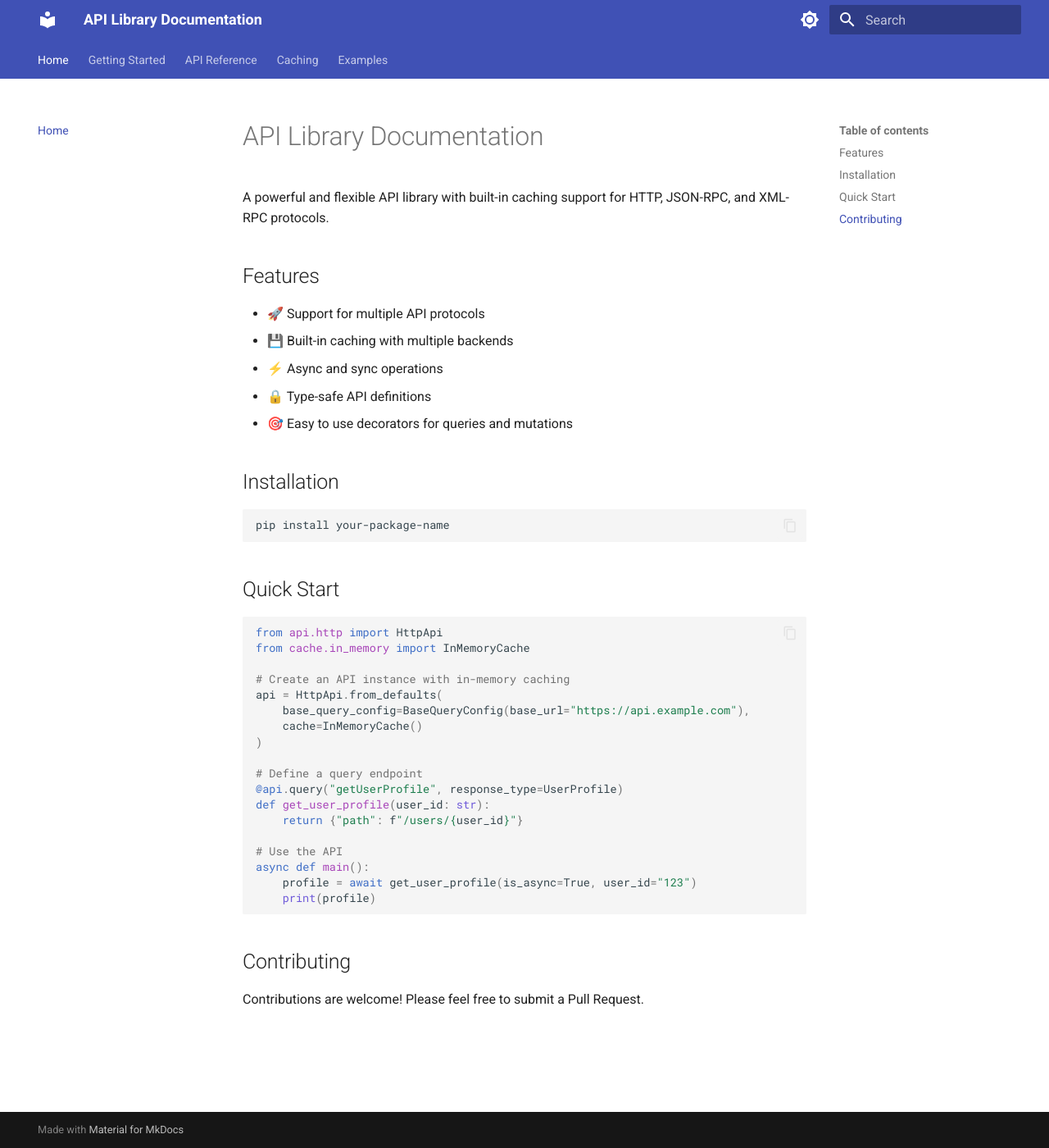
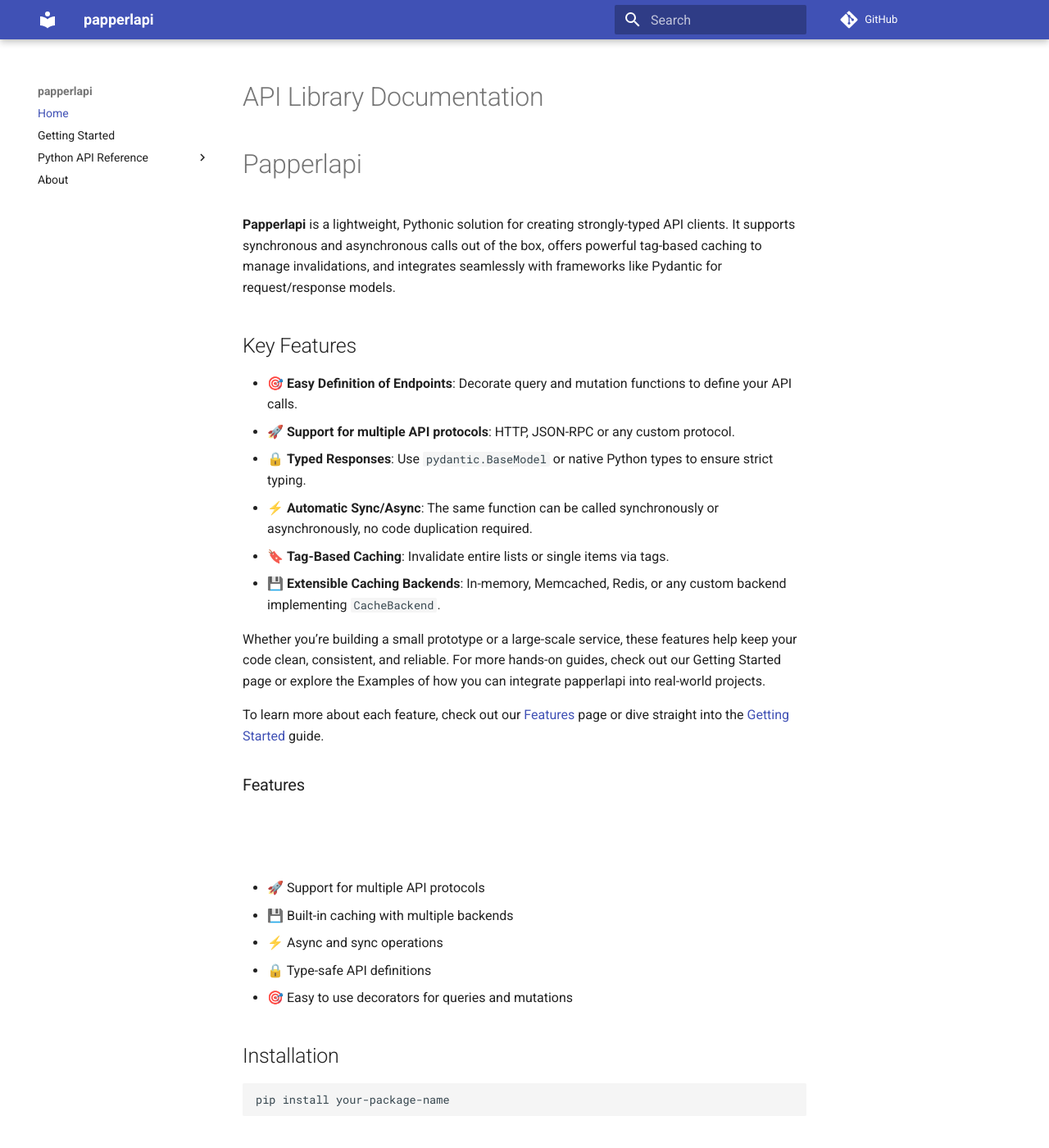
Before and after one commit to jimixxperez/PomdAPI, an MkDocs documentation site: the page built from docs/index.md, in a window 1280 px wide and 1400 px high. Shown: the whole window at 82% size. Built offline with MkDocs 1.6.1 and Material for MkDocs 9.7.7, drawn with Linux system fonts in a browser that asks for light colours; comment, search, counter and statistics services are not loaded; some of the changed text lies outside the part shown.

Commit message:
revamp documentation

````diff
--- /dev/null
+++ b/docs/features.md
@@ -0,0 +1,102 @@
+Papperlapi helps you build typed API clients with out-of-the-box support for both synchronous and asynchronous usage, powerful caching, and intuitive configuration. Below are the major features that set Papperlapi apart.
+
+### Synchronous & Asynchronous Calls
+
+One of papperlapi’s standout features is that **any** query or mutation endpoint can be used synchronously or asynchronously—**no** separate code paths required!
+
+**Example**:
+
+```python
+from papperlapi.core.types import Tag
+from papperlapi.api.http import HttpApi, RequestDefinition
+from papperlapi.cache.in_memory import InMemoryCache
+
+api = HttpApi.from_defaults(..., cache=InMemoryCache())
+
+@api.query("getData", response_type=dict)
+def get_data(param: str):
+    return RequestDefinition(
+        method="GET",
+        url=f"/data?param={param}",
+    )
+
+# Synchronous usage:
+result_sync = get_data(is_async=False, param="test")
+print("Sync result:", result_sync)
+
+# Asynchronous usage:
+import asyncio
+
+async def main():
+    result_async = await get_data(param="async-test")
+    print("Async result:", result_async)
+
+asyncio.run(main())
+```
+What’s happening:
+
+- `@api.query(...)` registers an endpoint named "getData".
+- We invoke `get_data(is_async=False, ...)` to run it synchronously.
+- We then invoke `await get_data(...)` for the asynchronous version—no extra code needed.
+
+### Typed Endpoints with Pydantic
+
+papperlapi integrates neatly with Pydantic, ensuring your API responses match a specified schema. If the JSON from the server doesn’t match your model, a validation error is raised—preventing silent failures.
+
+
+```python
+from pydantic import BaseModel
+
+class User(BaseModel):
+    id: int
+    username: str
+    email: str
+
+@api.query("getUser", response_type=User)
+def get_user(user_id: int):
+    return RequestDefinition(
+        method="GET",
+        url=f"/users/{user_id}",
+    )
+
+# Let's make a synchronous call for demonstration
+user = get_user(is_async=False, user_id=42)
+print("User:", user)
+print("User type:", type(user))  # <class '__main__.User'>
+```
+
+### Tag-Based Caching and Invalidation
+
+papperlapi uses tags to track cached items. Queries “provide” tags, mutations “invalidate” them—so it’s easy to refetch only what’s needed when data changes.
+
+
+```python
+from papperlapi.core.types import Tag
+
+@api.query("getRepoIssue", response_type=dict)
+def get_repo_issue(owner: str, repo: str, issue_number: int):
+    # Provide a tag for this issue
+    return (
+        RequestDefinition(
+            method="GET",
+            url=f"/repos/{owner}/{repo}/issues/{issue_number}",
+        ),
+        Tag(type="Issue", id=str(issue_number))
+    )
+
+@api.mutation("closeIssue")
+def close_issue(owner: str, repo: str, issue_number: int):
+    # Invalidate the single-issue tag
+    return (
+        RequestDefinition(
+            method="PATCH",
+            url=f"/repos/{owner}/{repo}/issues/{issue_number}",
+            body={"state": "closed"},
+        ),
+        Tag(type="Issue", id=str(issue_number))
+    )
+
+# Now, if we call close_issue, papperlapi invalidates that specific issue in the cache
+close_issue(is_async=False, owner="octocat", repo="hello-world", issue_number=42)
+
+```
--- a/docs/index.md
+++ b/docs/index.md
@@ -1,9 +1,27 @@
 # API Library Documentation
 
-A powerful and flexible API library with built-in caching support for HTTP, JSON-RPC, and XML-RPC protocols.
+# Papperlapi
 
-## Features
+**Papperlapi** is a lightweight, Pythonic solution for creating strongly-typed API clients.
+It supports synchronous and asynchronous calls out of the box, offers powerful tag-based caching
+to manage invalidations, and integrates seamlessly with frameworks like Pydantic for request/response models.
 
+## Key Features
+
+-  🎯 **Easy Definition of Endpoints**: Decorate query and mutation functions to define your API calls.
+- **🚀 Support for multiple API protocols**: HTTP, JSON-RPC or any custom protocol.
+- 🔒 **Typed Responses**: Use `pydantic.BaseModel` or native Python types to ensure strict typing.
+- ⚡ **Automatic Sync/Async**: The same function can be called synchronously or asynchronously, no code duplication required.
+- 🔖 **Tag-Based Caching**: Invalidate entire lists or single items via tags.
+- 💾 **Extensible Caching Backends**: In-memory, Memcached, Redis, or any custom backend implementing `CacheBackend`.
+
+Whether you’re building a small prototype or a large-scale service, these features help keep your code clean, consistent, and reliable. For more hands-on guides, check out our Getting Started page or explore the Examples of how you can integrate papperlapi into real-world projects.
+
+To learn more about each feature, check out our [Features](features.md) page or dive straight into the [Getting Started](getting-started.md) guide.
+
+
+### Features
+#
 - 🚀 Support for multiple API protocols
 - 💾 Built-in caching with multiple backends
 - ⚡ Async and sync operations
--- a/mkdocs.yml
+++ b/mkdocs.yml
@@ -1,65 +1,50 @@
-site_name: API Library Documentation
+site_name: "papperlapi"
+repo_url: "https://github.com/YourGitHubUserName/papperlapi"
+
 theme:
   name: material
-  features:
-    - navigation.tabs
-    - navigation.sections
-    - navigation.expand
-    - search.suggest
-    - search.highlight
-    - content.code.copy
-  palette:
-    - scheme: default
-      primary: indigo
-      accent: indigo
-      toggle:
-        icon: material/brightness-7
-        name: Switch to dark mode
-    - scheme: slate
-      primary: indigo
-      accent: indigo
-      toggle:
-        icon: material/brightness-4
-        name: Switch to light mode
+  highlightjs: true
+
+extra_css:
+  - css/papperlapi_custom.css
+
+markdown_extensions:
+- admonition
+- toc:
+    permalink: true
 
 plugins:
   - search
   - mkdocstrings:
-      default_handler: python
       handlers:
         python:
-          paths: [.]
-          options:
-            show_source: true
-            show_root_heading: true
-            heading_level: 2
-            members_order: source
-            docstring_style: google
-
-markdown_extensions:
-  - pymdownx.highlight:
-      anchor_linenums: true
-  - pymdownx.inlinehilite
-  - pymdownx.snippets
-  - pymdownx.superfences
-  - admonition
-  - pymdownx.details
-  - attr_list
-  - md_in_html
+          # By default, mkdocstrings will look for Python files in your project.
+          # If your source code is in a subdirectory, you can specify that path here.
+          paths: ["."]
+          # You can also use these lines to ensure your modules are importable
+          # setup_commands:
+          #   - import sys
+          #   - sys.path.append(".")
+#
 
 nav:
   - Home: index.md
   - Getting Started: getting-started.md
-  - API Reference:
-    - Core API: api-reference/core.md
-    - HTTP API: api-reference/http.md
-    - JSON-RPC API: api-reference/jsonrpc.md
-    - XML-RPC API: api-reference/xmlrpc.md
-  - Caching:
-    - Overview: caching/overview.md
-    - In-Memory Cache: caching/in-memory.md
-    - Memcached: caching/memcached.md
-    - Redis: caching/redis.md
-  - Examples:
-    - GitHub API: examples/github.md
-    - Ethereum API: examples/ethereum.md
+  - Python API Reference:
+      - Core:
+          - API: references/core_api.md
+          - Caching: references/core_caching.md
+          - Types: references/core_types.md
+          - RW Lock: references/core_rw_lock.md
+      - API Modules:
+          - HTTP: references/api_http.md
+          - JSON RPC: references/api_jsonrpc.md
+          - XML RPC: references/api_xmlrpc.md
+      - Cache Backends:
+          - In-Memory Cache: references/cache_in_memory.md
+          - Memcached Cache: references/cache_memcached.md
+          - Redis Cache: references/cache_redis.md
+      - Examples:
+          - HTTP + GitHub: references/examples_http_github.md
+          - JSONRPC + Ethereum: references/examples_jsonrpc_eth.md
+  - About: about.md
````
Also changed, not shown: docs/getting-started.md (+1 -1 lines), docs/references/core_api.md (added, +8 -0 lines), docs/references/core_caching.md (added, +4 -0 lines), docs/references/core_types.md (added, +4 -0 lines), docs/css/papperlapi_custom.css (added), 1 other file.
